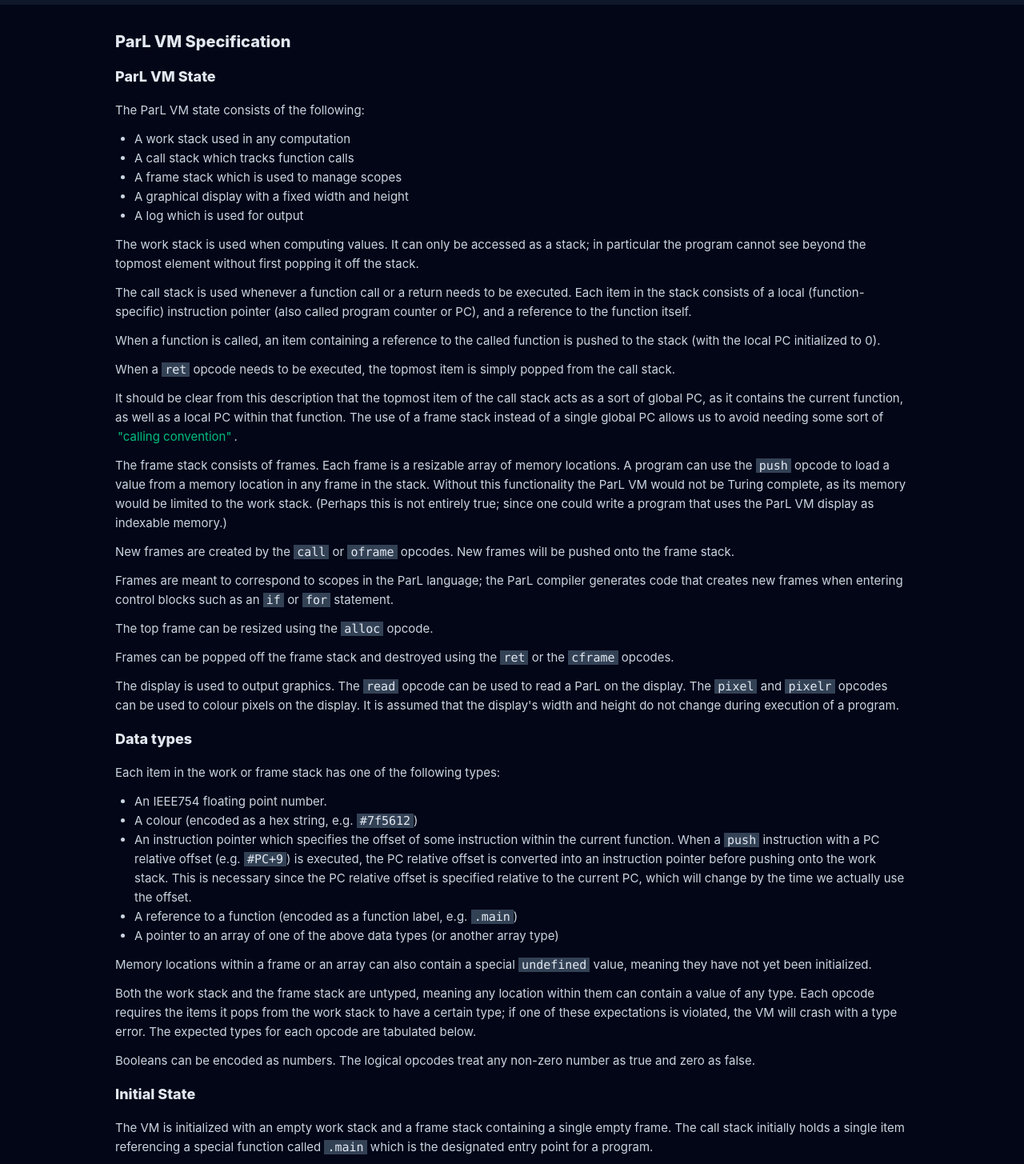
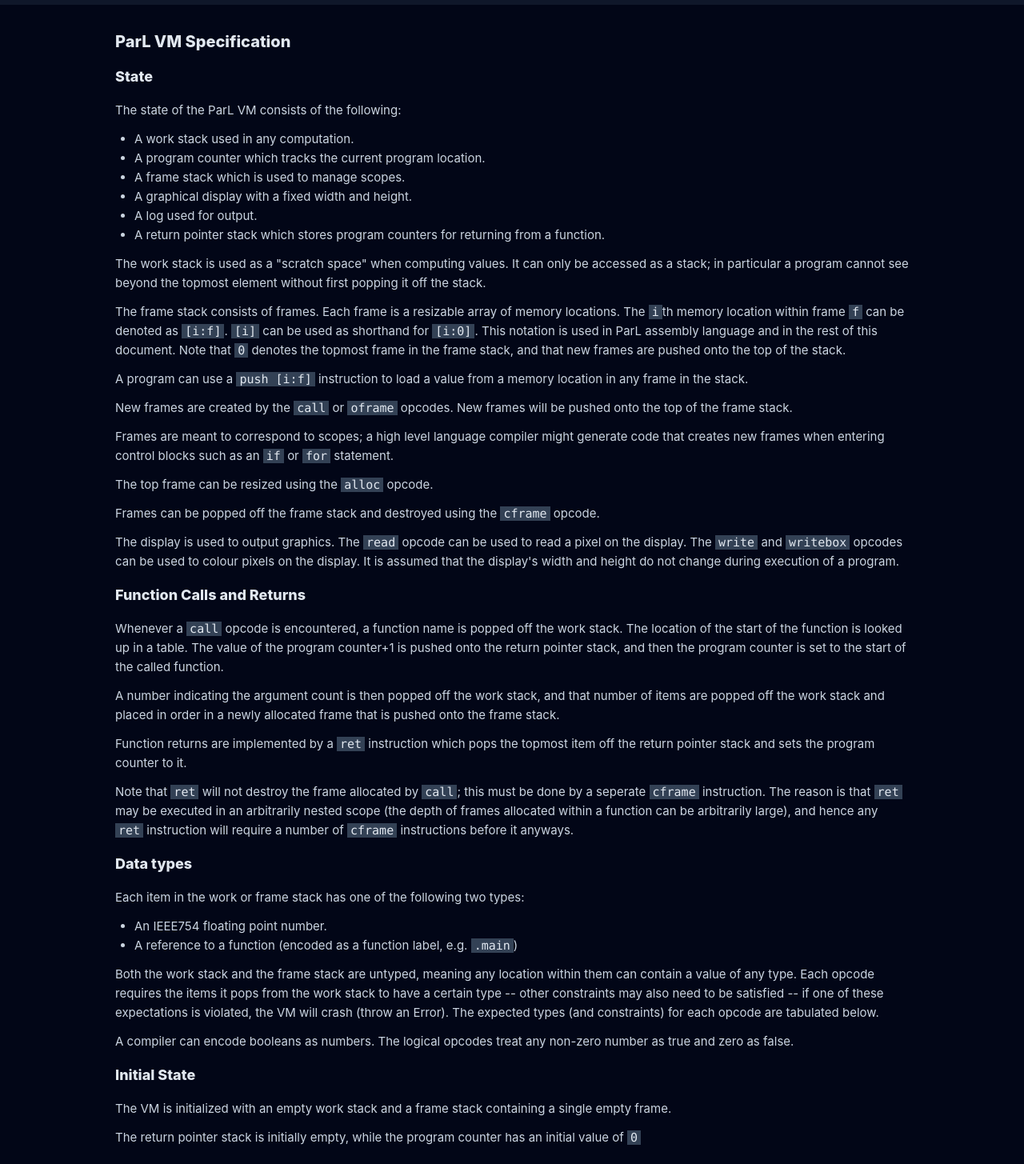
Before and after one commit to MarkMizzi/parl-vm, a Vue app in the folder playground/: page /about in a window 1280 px wide. Shown: the part 40-1495 px from the top of the page at 80% size. Built offline with nearby package versions, Linux system fonts and the light colour scheme; what vue-toast-notification would draw is missing.

Commit message:
update docs

```diff
--- a/playground/src/views/AboutView.vue
+++ b/playground/src/views/AboutView.vue
@@ -2,65 +2,47 @@
   <div class="about">
     <h1>ParL VM Specification</h1>
 
-    <h2>ParL VM State</h2>
+    <h2>State</h2>
 
-    <p>The ParL VM state consists of the following:</p>
+    <p>The state of the ParL VM consists of the following:</p>
     <ul>
-      <li>A work stack used in any computation</li>
-      <li>A call stack which tracks function calls</li>
-      <li>A frame stack which is used to manage scopes</li>
-      <li>A graphical display with a fixed width and height</li>
-      <li>A log which is used for output</li>
+      <li>A work stack used in any computation.</li>
+      <li>A program counter which tracks the current program location.</li>
+      <li>A frame stack which is used to manage scopes.</li>
+      <li>A graphical display with a fixed width and height.</li>
+      <li>A log used for output.</li>
+      <li>A return pointer stack which stores program counters for returning from a function.</li>
     </ul>
 
     <p>
-      The work stack is used when computing values. It can only be accessed as a stack; in
-      particular the program cannot see beyond the topmost element without first popping it off the
+      The work stack is used as a &quot;scratch space&quot; when computing values. It can only be
+      accessed as a stack; in particular a program cannot see beyond the topmost element without
+      first popping it off the stack.
+    </p>
+
+    <p>
+      The frame stack consists of frames. Each frame is a resizable array of memory locations. The
+      <span class="code">i</span>th memory location within frame <span class="code">f</span> can be
+      denoted as <span class="code">[i:f]</span>. <span class="code">[i]</span> can be used as
+      shorthand for <span class="code">[i:0]</span>. This notation is used in ParL assembly language
+      and in the rest of this document. Note that <span class="code">0</span> denotes the topmost
+      frame in the frame stack, and that new frames are pushed onto the top of the stack.
+    </p>
+
+    <p>
+      A program can use a <span class="code">push [i:f]</span> instruction to load a value from a
+      memory location in any frame in the stack.
+    </p>
+
+    <p>
+      New frames are created by the <span class="code">call</span> or
+      <span class="code">oframe</span> opcodes. New frames will be pushed onto the top of the frame
       stack.
     </p>
 
     <p>
-      The call stack is used whenever a function call or a return needs to be executed. Each item in
-      the stack consists of a local (function-specific) instruction pointer (also called program
-      counter or PC), and a reference to the function itself.
-    </p>
-
-    <p>
-      When a function is called, an item containing a reference to the called function is pushed to
-      the stack (with the local PC initialized to 0).
-    </p>
-
-    <p>
-      When a <span class="code">ret</span> opcode needs to be executed, the topmost item is simply
-      popped from the call stack.
-    </p>
-
-    <p>
-      It should be clear from this description that the topmost item of the call stack acts as a
-      sort of global PC, as it contains the current function, as well as a local PC within that
-      function. The use of a frame stack instead of a single global PC allows us to avoid needing
-      some sort of
-      <a href="https://en.wikipedia.org/wiki/Calling_convention" class="link-green"
-        >&quot;calling convention&quot;</a
-      >.
-    </p>
-
-    <p>
-      The frame stack consists of frames. Each frame is a resizable array of memory locations. A
-      program can use the <span class="code">push</span> opcode to load a value from a memory
-      location in any frame in the stack. Without this functionality the ParL VM would not be Turing
-      complete, as its memory would be limited to the work stack. (Perhaps this is not entirely
-      true; since one could write a program that uses the ParL VM display as indexable memory.)
-    </p>
-
-    <p>
-      New frames are created by the <span class="code">call</span> or
-      <span class="code">oframe</span> opcodes. New frames will be pushed onto the frame stack.
-    </p>
-
-    <p>
-      Frames are meant to correspond to scopes in the ParL language; the ParL compiler generates
-      code that creates new frames when entering control blocks such as an
+      Frames are meant to correspond to scopes; a high level language compiler might generate code
+      that creates new frames when entering control blocks such as an
       <span class="code">if</span> or <span class="code">for</span> statement.
     </p>
 
@@ -68,60 +50,80 @@
 
     <p>
       Frames can be popped off the frame stack and destroyed using the
-      <span class="code">ret</span> or the <span class="code">cframe</span> opcodes.
+      <span class="code">cframe</span> opcode.
     </p>
 
     <p>
       The display is used to output graphics. The <span class="code">read</span> opcode can be used
-      to read a ParL on the display. The <span class="code">pixel</span> and
-      <span class="code">pixelr</span> opcodes can be used to colour pixels on the display. It is
+      to read a pixel on the display. The <span class="code">write</span> and
+      <span class="code">writebox</span> opcodes can be used to colour pixels on the display. It is
       assumed that the display's width and height do not change during execution of a program.
+    </p>
+
+    <h2>Function Calls and Returns</h2>
+
+    <p>
+      Whenever a <span class="code">call</span> opcode is encountered, a function name is popped off
+      the work stack. The location of the start of the function is looked up in a table. The value
+      of the program counter+1 is pushed onto the return pointer stack, and then the program counter
+      is set to the start of the called function.
+    </p>
+
+    <p>
+      A number indicating the argument count is then popped off the work stack, and that number of
+      items are popped off the work stack and placed in order in a newly allocated frame that is
+      pushed onto the frame stack.
+    </p>
+
+    <p>
+      Function returns are implemented by a <span class="code">ret</span> instruction which pops the
+      topmost item off the return pointer stack and sets the program counter to it.
+    </p>
+
+    <p>
+      Note that <span class="code">ret</span> will not destroy the frame allocated by
+      <span class="code">call</span>; this must be done by a seperate
+      <span class="code">cframe</span> instruction. The reason is that
+      <span class="code">ret</span> may be executed in an arbitrarily nested scope (the depth of
+      frames allocated within a function can be arbitrarily large), and hence any
+      <span class="code">ret</span> instruction will require a number of
+      <span class="code">cframe</span> instructions before it anyways.
     </p>
 
     <h2>Data types</h2>
 
-    <p>Each item in the work or frame stack has one of the following types:</p>
+    <p>Each item in the work or frame stack has one of the following two types:</p>
     <ul>
       <li>An IEEE754 floating point number.</li>
-      <li>A colour (encoded as a hex string, e.g. <span class="code">#7f5612</span>)</li>
-      <li>
-        An instruction pointer which specifies the offset of some instruction within the current
-        function. When a <span class="code">push</span> instruction with a PC relative offset (e.g.
-        <span class="code">#PC+9</span>) is executed, the PC relative offset is converted into an
-        instruction pointer before pushing onto the work stack. This is necessary since the PC
-        relative offset is specified relative to the current PC, which will change by the time we
-        actually use the offset.
-      </li>
       <li>
         A reference to a function (encoded as a function label, e.g.
         <span class="code">.main</span>)
       </li>
-      <li>A pointer to an array of one of the above data types (or another array type)</li>
     </ul>
-
-    <p>
-      Memory locations within a frame or an array can also contain a special
-      <span class="code">undefined</span> value, meaning they have not yet been initialized.
-    </p>
 
     <p>
       Both the work stack and the frame stack are untyped, meaning any location within them can
       contain a value of any type. Each opcode requires the items it pops from the work stack to
-      have a certain type; if one of these expectations is violated, the VM will crash with a type
-      error. The expected types for each opcode are tabulated below.
+      have a certain type -- other constraints may also need to be satisfied -- if one of these
+      expectations is violated, the VM will crash (throw an Error). The expected types (and
+      constraints) for each opcode are tabulated below.
     </p>
 
     <p>
-      Booleans can be encoded as numbers. The logical opcodes treat any non-zero number as true and
-      zero as false.
+      A compiler can encode booleans as numbers. The logical opcodes treat any non-zero number as
+      true and zero as false.
     </p>
 
     <h2>Initial State</h2>
 
     <p>
       The VM is initialized with an empty work stack and a frame stack containing a single empty
-      frame. The call stack initially holds a single item referencing a special function called
-      <span class="code">.main</span> which is the designated entry point for a program.
+      frame.
+    </p>
+
+    <p>
+      The return pointer stack is initially empty, while the program counter has an initial value of
+      <span class="code">0</span>
     </p>
 
     <h2>Opcodes</h2>
@@ -207,7 +209,7 @@
           <td><span class="code">a &#8744; b ..</span></td>
           <td>
             Pops two numbers off the work stack, computes their logical or (maximum) and pushes the
-            result onto the work stack.
+            result onto the work stack. Equivalent to <span class="code">max</span>.
           </td>
         </tr>
         <tr>
@@ -216,7 +218,7 @@
           <td><span class="code">a &#8743; b ..</span></td>
           <td>
             Pops two numbers off the work stack, computes their logical and (minimum) and pushes the
-            result onto the work stack.
+            result onto the work stack. Equivalent to <span class="code">min</span>.
           </td>
         </tr>
         <tr>
@@ -225,7 +227,7 @@
           <td><span class="code">min(a,b) ..</span></td>
           <td>
             Pops two numbers off the work stack, computes their minimum and pushes the result onto
-            the work stack.
+            the work stack. Equivalent to <span class="code">and</span>.
           </td>
         </tr>
         <tr>
@@ -234,7 +236,7 @@
           <td><span class="code">max(a,b) ..</span></td>
           <td>
             Pops two numbers off the work stack, computes their maximum and pushes the result onto
-            the work stack.
+            the work stack. Equivalent to <span class="code">or</span>.
           </td>
         </tr>
         <tr>
@@ -251,8 +253,8 @@
           <td><span class="code">a ..</span></td>
           <td><span class="code">rand(0,a) ..</span></td>
           <td>
-            Pops a number off the work stack, and pushes a random (floating point) number between 0
-            and that number (exclusive) onto the work stack.
+            Pops a number off the work stack, and pushes a random whole number between 0 and that
+            number (exclusive) onto the work stack.
           </td>
         </tr>
         <tr>
@@ -338,25 +340,29 @@
             Arguments can be:
             <ul>
               <li>IEEE754 floating point numbers.</li>
-              <li>A colour (encoded as a hex string, e.g. <span class="code">#7f5612</span>).</li>
+              <li>
+                A colour (encoded as a hex string, e.g. <span class="code">#7f5612</span>). This is
+                converted into a floating point number before pushing it onto the work stack.
+              </li>
               <li>
                 A reference to a function (encoded as a function label, e.g.
                 <span class="code">.main</span>)
               </li>
               <li>
-                A PC relative offset (e.g. <span class="code">#PC+9</span>). This is converted into
-                an instruction pointer (see above) before pushing onto the work stack.
+                A PC relative offset (e.g. <span class="code">#PC+9</span>). When this is given as
+                the operand to <span class="code">push</span>, the current value of the program
+                counter is added to the specified offset, and the resulting number is pushed onto
+                the work stack.
               </li>
               <li>
-                A memory location of the form <span class="code">[offset:frame]</span>. This will
-                push onto the work stack the element at the <span class="code">offset</span>th
-                position within the <span class="code">frame</span>th frame in the frame stack. Note
-                that frame <span class="code">0</span> is the frame at the top of the stack.
+                A memory location of the form <span class="code">[i:f]</span>. This will push onto
+                the work stack the element at the <span class="code">i</span>th position within the
+                <span class="code">f</span>th frame in the frame stack. Note that frame
+                <span class="code">0</span> is the frame at the top of the stack.
               </li>
               <li>
-                A memory location of the form <span class="code">[offset]</span>. This is similar to
-                the above, except the frame is assumed to be <span class="code">0</span>, i.e. the
-                top frame.
+                A memory location of the form <span class="code">[i]</span>. This is equivalent to
+                <span class="code">[i:0]</span>.
               </li>
             </ul>
           </td>
@@ -382,8 +388,8 @@
           <td><span class="code">a ..</span></td>
           <td><span class="code">..</span></td>
           <td>
-            Pops an instruction pointer off the work stack, and jumps to the location specified by
-            the instruction pointer.
+            Pops a number off the work stack, and sets the value of the program counter to that
+            number.
           </td>
         </tr>
         <tr>
@@ -391,8 +397,9 @@
           <td><span class="code">a b ..</span></td>
           <td><span class="code">..</span></td>
           <td>
-            Pops an instruction pointer and a number off the work stack, and jumps to the location
-            specified by the instruction pointer if the number is not equal to zero.
+            Pops two numbers <span class="code">a, b</span> off the work stack, and sets the program
+            counter to <span class="code">a</span> if <span class="code">b</span> is not equal to
+            zero.
           </td>
         </tr>
         <tr>
@@ -400,8 +407,8 @@
           <td><span class="code">a b ..</span></td>
           <td><span class="code">..</span></td>
           <td>
-            Pops an instruction pointer and a number off the work stack, and jumps to the location
-            specified by the instruction pointer if the number is equal to zero.
+            Pops two numbers <span class="code">a, b</span> off the work stack, and sets the program
+            counter to <span class="code">a</span> if <span class="code">b</span> is equal to zero.
           </td>
         </tr>
         <tr>
@@ -409,42 +416,43 @@
           <td><span class="code">f n a1 .. an ..</span></td>
           <td><span class="code">..</span></td>
           <td>
-            Pops a function label and a number <span class="code">n</span> off the work stack. It
-            then pops <span class="code">n</span> items off the work stack, creates a new frame
-            containing them, and pushes it onto the work stack. It then pushes a new item containing
-            the function label onto the call stack, effectively calling the function with arguments
-            <span class="code">a1 .. an</span>.
+            Pops a function label <span class="code">f</span> and a number
+            <span class="code">n</span> off the work stack. The VM then pops
+            <span class="code">n</span> items off the work stack, creates a new frame containing
+            them (preserving their order), and pushes it onto the frame stack. It then pushes the
+            program counter+1 onto the return pointer stack and sets the value of the program
+            counter to the location of the start of <span class="code">f</span>.
           </td>
         </tr>
         <tr>
           <td><span class="code">ret</span></td>
           <td><span class="code">..</span></td>
           <td><span class="code">..</span></td>
-          <td>Pops one frame off the frame stack, and pops one item off the call stack.</td>
+          <td>Pops one item from the return pointer stack, and sets the program counter to it.</td>
         </tr>
         <tr>
           <td><span class="code">halt</span></td>
           <td><span class="code">..</span></td>
           <td><span class="code">..</span></td>
-          <td>Halts the ParL VM.</td>
+          <td>Halts the ParL VM. No more instructions will be executed.</td>
         </tr>
         <tr>
           <td><span class="code">alloc</span></td>
-          <td><span class="code">a ..</span></td>
+          <td><span class="code">n ..</span></td>
           <td><span class="code">..</span></td>
           <td>
-            Pops the number <span class="code">a</span> off the work stack and allocates
-            <span class="code">a</span> new empty locations at the end of the frame at the top of
+            Pops the number <span class="code">n</span> off the work stack and allocates
+            <span class="code">n</span> new empty locations at the end of the frame at the top of
             the frame stack.
           </td>
         </tr>
         <tr>
           <td><span class="code">oframe</span></td>
-          <td><span class="code">a ..</span></td>
+          <td><span class="code">n ..</span></td>
           <td><span class="code">..</span></td>
           <td>
-            Pops the number <span class="code">a</span> off the work stack and creates a new frame
-            with <span class="code">a</span> empty locations, pushing it onto the frame stack.
+            Pops the number <span class="code">n</span> off the work stack and creates a new frame
+            with <span class="code">n</span> empty locations, pushing it onto the frame stack.
           </td>
         </tr>
         <tr>
@@ -455,21 +463,22 @@
         </tr>
         <tr>
           <td><span class="code">st</span></td>
-          <td><span class="code">f l v ..</span></td>
+          <td><span class="code">f i v ..</span></td>
           <td><span class="code">..</span></td>
           <td>
             Pops two numbers and an item off the work stack, and stores the item
-            <span class="code">v</span> at the <span class="code">l</span>th location of the
-            <span class="code">f</span>th frame in the frame stack.
+            <span class="code">v</span> at <span class="code">[i:f]</span> (the
+            <span class="code">i</span>th location of the <span class="code">f</span>th frame in the
+            frame stack).
           </td>
         </tr>
         <tr>
           <td><span class="code">delay</span></td>
-          <td><span class="code">a ..</span></td>
+          <td><span class="code">n ..</span></td>
           <td><span class="code">..</span></td>
           <td>
-            Pops a number <span class="code">a</span> off the work stack and sleeps for
-            <span class="code">a</span> milliseconds.
+            Pops a number <span class="code">n</span> off the work stack and sleeps for
+            <span class="code">n</span> milliseconds.
           </td>
         </tr>
         <tr>
@@ -477,9 +486,10 @@
           <td><span class="code">x y c ..</span></td>
           <td><span class="code">..</span></td>
           <td>
-            Pops two numbers <span class="code">x, y</span> and a colour
-            <span class="code">c</span> off the work stack and colours the pixel on the screen at
-            <span class="code">x, y</span> with colour <span class="code">c</span>.
+            Pops three numbers <span class="code">x, y, c</span> and off the work stack and colours
+            the pixel on the screen at <span class="code">x, y</span> with
+            <span class="code">c</span>. <span class="code">c</span> must be a valid 8-bit color
+            depth RGB colour in the range <span class="code">[0, 0xffffff]</span>.
           </td>
         </tr>
         <tr>
@@ -487,18 +497,23 @@
           <td><span class="code">x y w h c ..</span></td>
           <td><span class="code">..</span></td>
           <td>
-            Pops four numbers <span class="code">x, y, w, h</span> and a colour
-            <span class="code">c</span> off the work stack and colours a rectangle on the screen of
-            width <span class="code">w</span> and height <span class="code">h</span> whose bottom
-            left corner is at <span class="code">x, y</span> with colour
-            <span class="code">c</span>.
+            Pops five numbers <span class="code">x, y, w, h, c</span> off the work stack and colours
+            a rectangle on the screen of width <span class="code">w</span> and height
+            <span class="code">h</span> whose bottom left corner is at
+            <span class="code">x, y</span> with <span class="code">c</span>.
+            <span class="code">c</span> must be a valid 8-bit color depth RGB colour in the range
+            <span class="code">[0, 0xffffff]</span>.
           </td>
         </tr>
         <tr>
           <td><span class="code">clear</span></td>
           <td><span class="code">c ..</span></td>
           <td><span class="code">..</span></td>
-          <td>Pops a colour off the work stack and colours the entire screen with it.</td>
+          <td>
+            Pops a number off the work stack and colours the entire screen with it.
+            <span class="code">c</span> must be a valid 8-bit color depth RGB colour in the range
+            <span class="code">[0, 0xffffff]</span>.
+          </td>
         </tr>
         <tr>
           <td><span class="code">read</span></td>
@@ -507,6 +522,8 @@
           <td>
             Pops two numbers <span class="code">x, y</span> off the work stack, and pushes the
             colour of the pixel at <span class="code">x, y</span> on the screen onto the work stack.
+            <span class="code">c</span> will be represented as an 8-bit color depth RGB colour in
+            the range <span class="code">[0, 0xffffff]</span>.
           </td>
         </tr>
         <tr>
@@ -591,8 +608,8 @@
           <td><span class="code">c ..</span></td>
           <td><span class="code">..</span></td>
           <td>
-            Pops floating point number <span class="code">c</span>, rounds it to the nearest
-            integer, and prints the character with that Unicode code point to the output log.
+            Pops floating point number <span class="code">c</span>, rounds it to the nearest whole
+            number, and prints the character with that Unicode code point to the output log.
           </td>
         </tr>
       </tbody>
```
